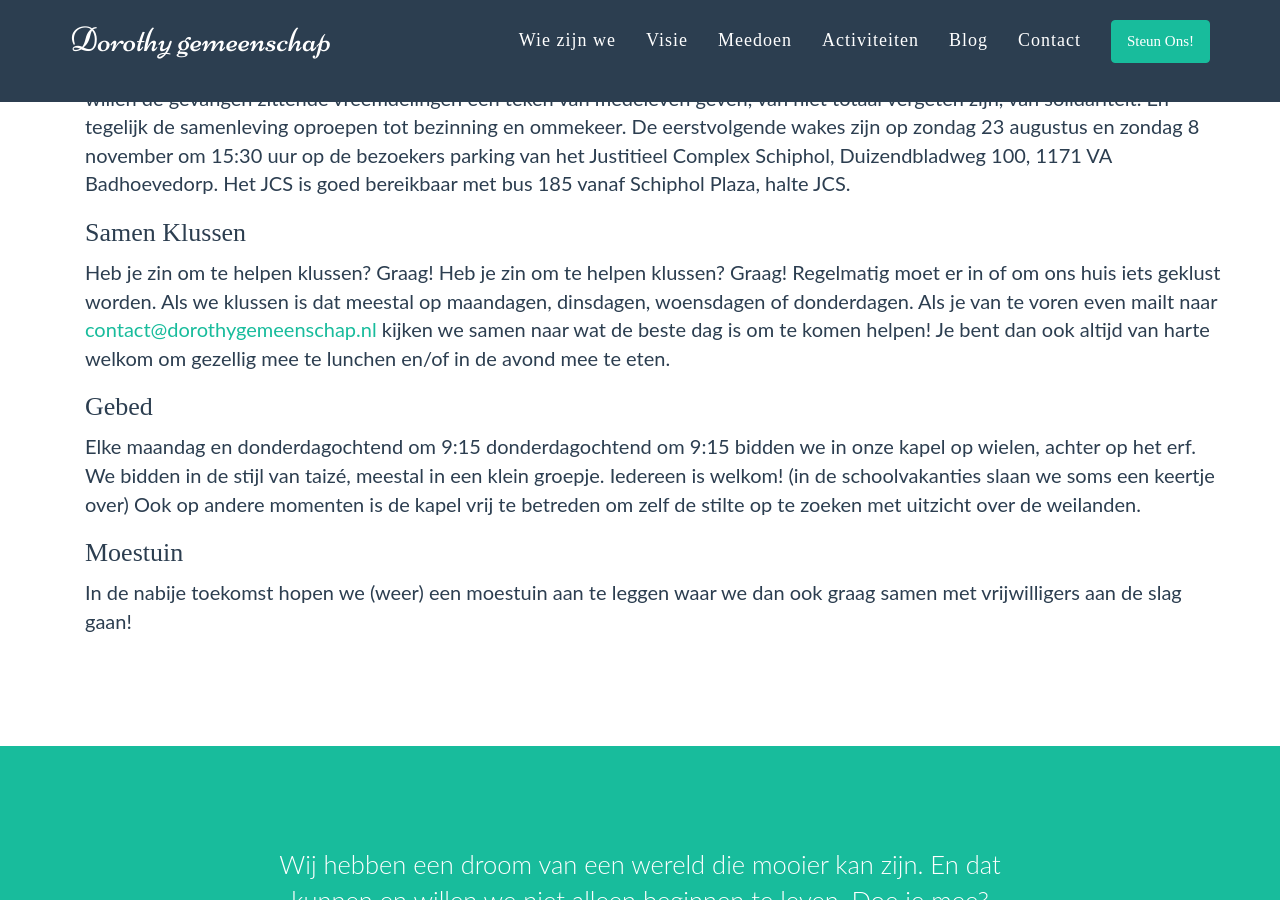
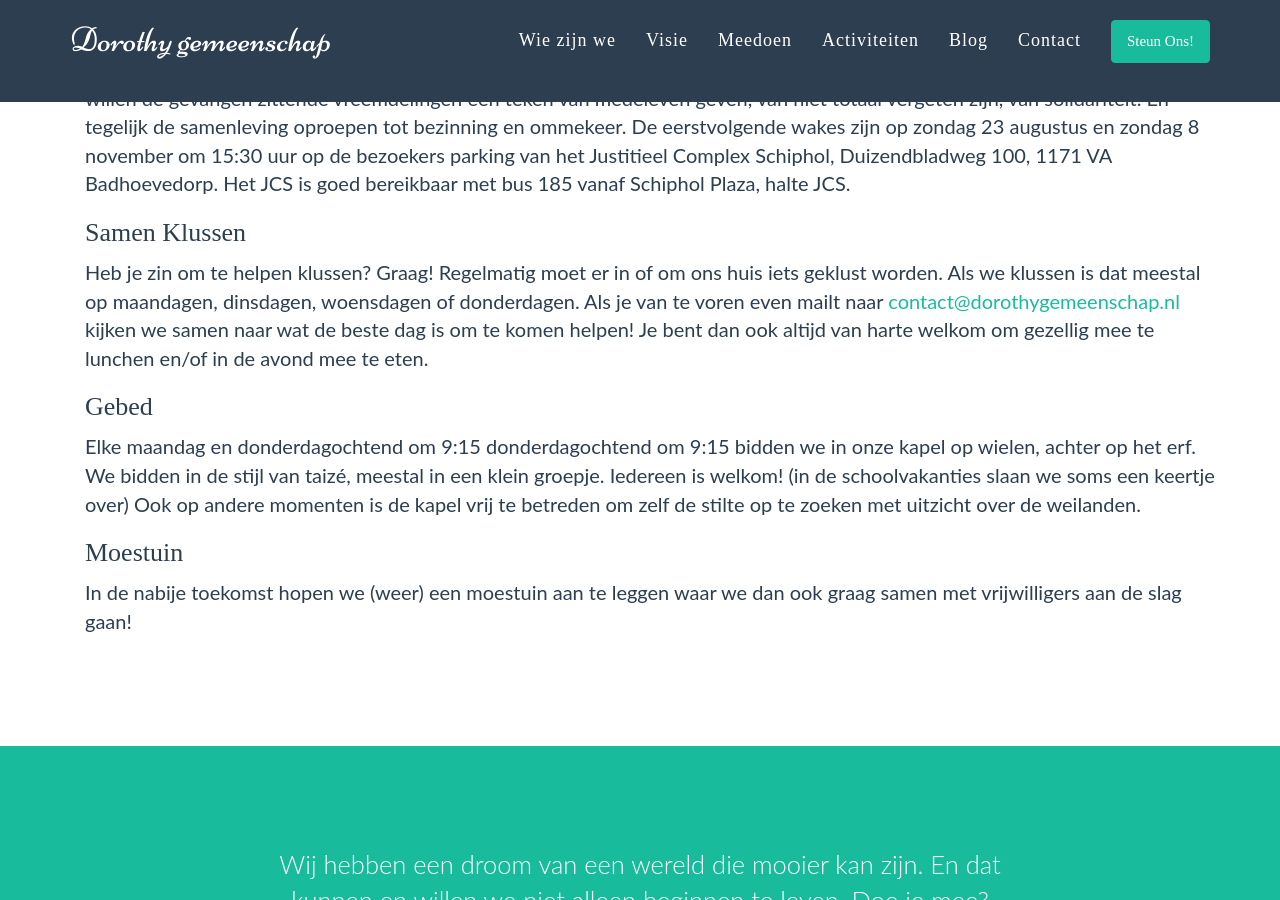
Before and after one commit to dorothygemeenschap/dorothygemeenschap.github.io, a Jekyll site: the page built from activiteiten.html, in a window 1280 px wide and 900 px high, scrolled down 318 px. Built offline with Jekyll 4.4.1, drawn with Linux system fonts in a browser that asks for light colours; some web fonts are replaced.

Commit message:
Update activiteiten.html

```diff
--- a/activiteiten.html
+++ b/activiteiten.html
@@ -21,8 +21,6 @@ Daarom organiseren wij samen met het Jeannette Noëlhuis (opnieuw) wakes bij de
 
 <h3>Samen Klussen</h3>
 <p>
- Heb je zin om te helpen klussen? Graag!
-
 Heb je zin om te helpen klussen? Graag! Regelmatig moet er in of om ons huis iets geklust worden. Als we klussen is dat meestal op maandagen, dinsdagen, woensdagen of donderdagen.
    Als je van te voren even mailt naar <a href="mailto:contact@dorothygemeenschap.nl">contact@dorothygemeenschap.nl</a> kijken we samen naar wat
    de beste dag is om te komen helpen! Je bent dan ook altijd van harte welkom om gezellig mee te lunchen en/of in de avond mee te eten.
```
